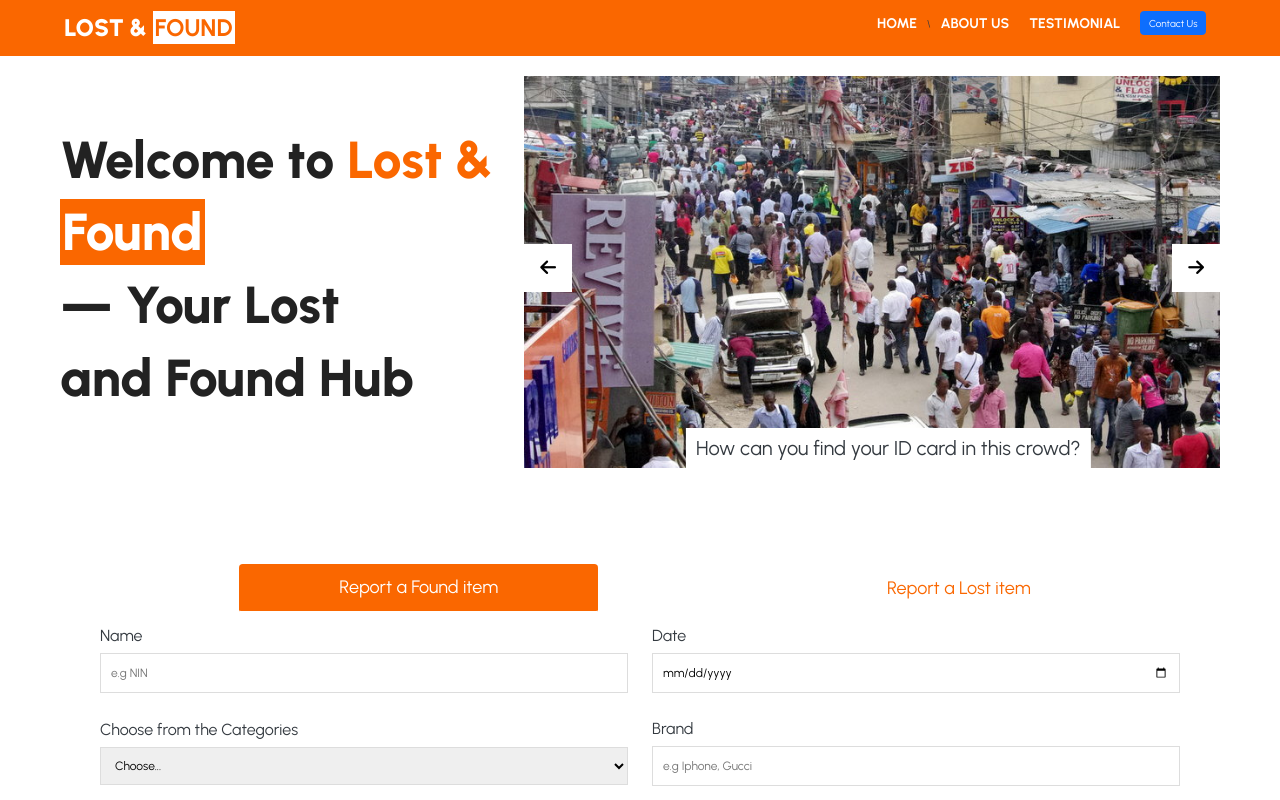
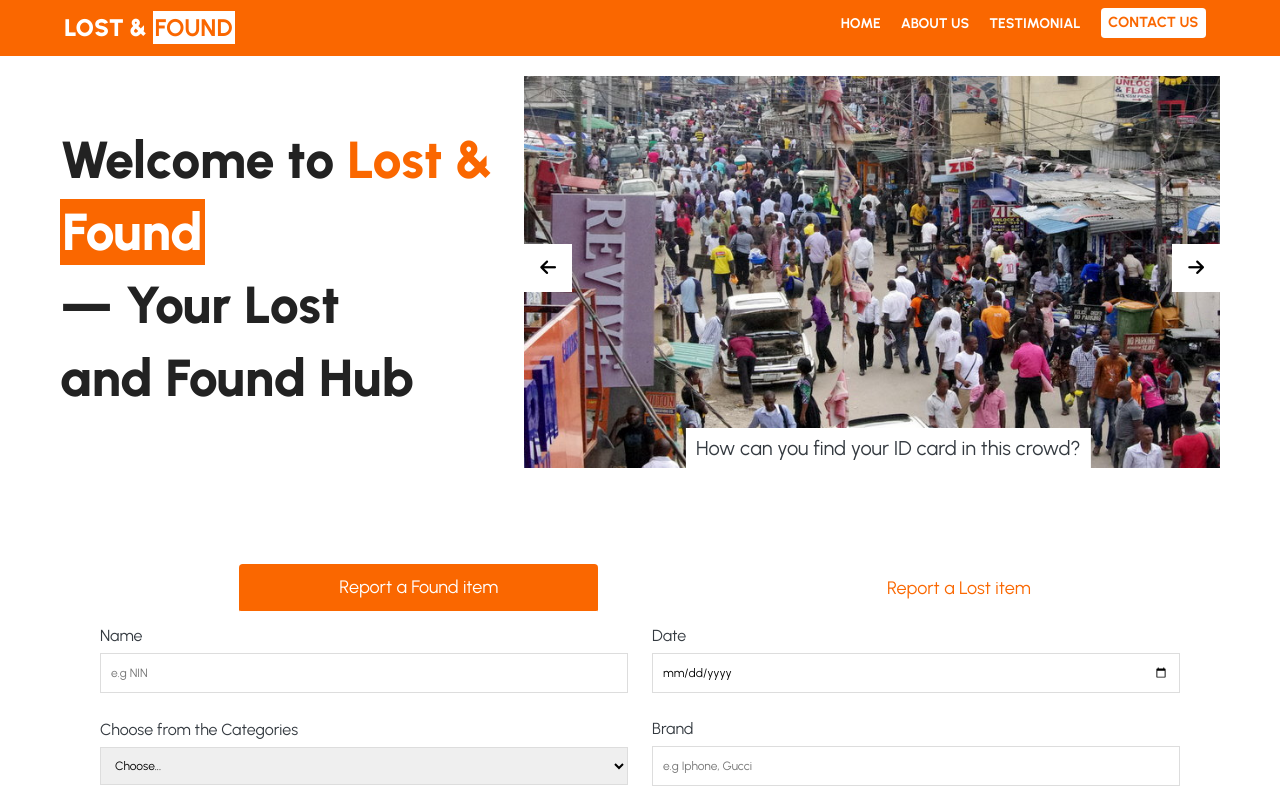
Before and after one commit to Confidenceb/Lost-Found, a plain HTML site: page index.html in a window 1280 px wide. Shown: the top 800 px of the page. Drawn offline with Linux system fonts and the light colour scheme.

Commit message:
updated the contact us btn at the nav bar

```diff
--- a/css/style.css
+++ b/css/style.css
@@ -112,6 +112,21 @@ MEDIUM: 11PX
 .active {
   transition: all 0.1s;
   border-bottom: 3px solid #fff;
+}
+
+.btn-primary {
+  background-color: #fff;
+  color: #fa6700;
+  border: none;
+  font-size: 1.46rem;
+  font-weight: 600;
+  text-transform: uppercase;
+}
+
+.btn-primary:hover,
+.btn-primary:active {
+  color: #e15d00;
+  background-color: #fff !important;
 }
 
 /* Mobile */
```
Also changed, not shown: index.html (+1 -1 lines).
